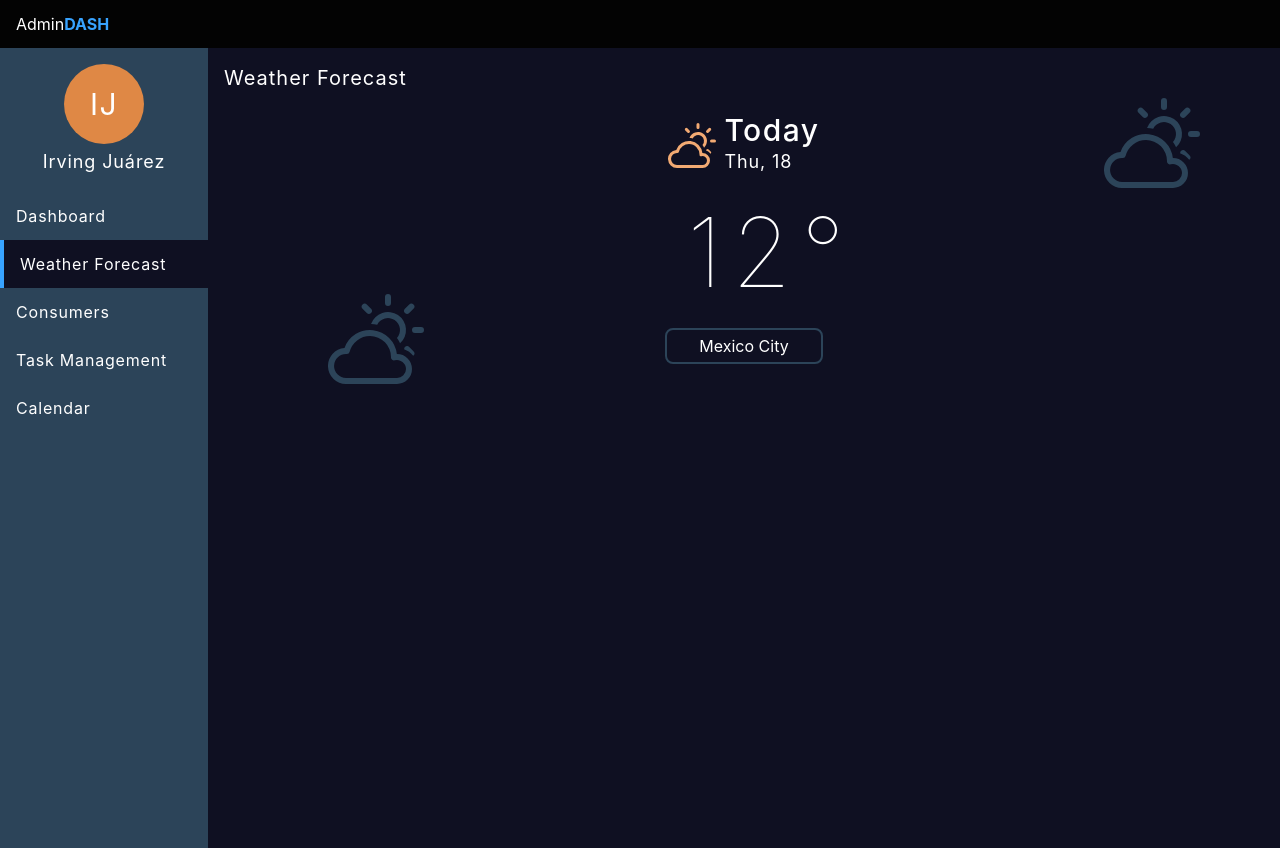
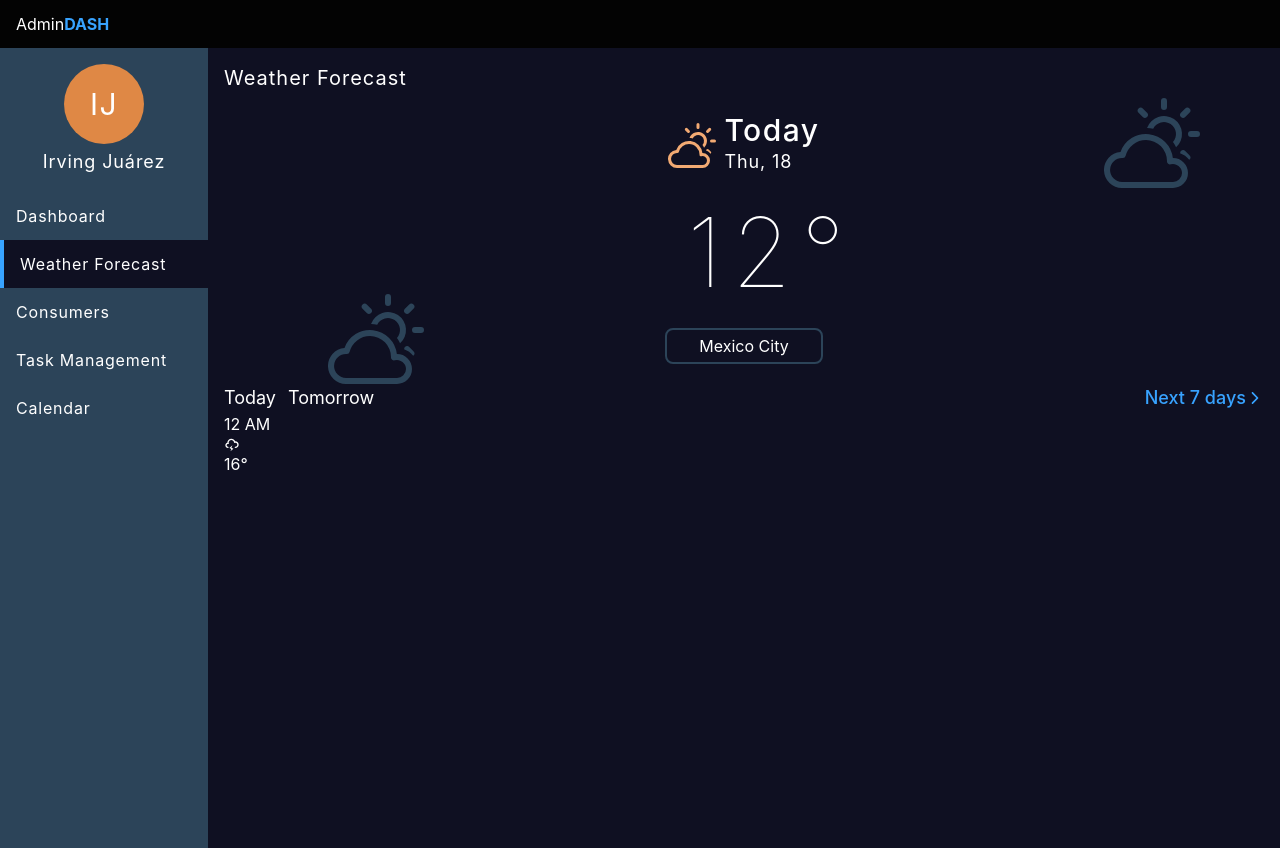
Before and after one commit to irvingvjuarez/admin-dash, a React (Vite) app: page /weather in a window 1280 px wide. Built offline with nearby package versions, Linux system fonts and the light colour scheme.

Commit message:
First maquetation of the OneDayForecast component

```diff
--- /dev/null
+++ b/src/components/OneDayForecast.tsx
@@ -0,0 +1,32 @@
+import { IoIosArrowForward } from "react-icons/io"
+import { TiWeatherStormy } from "react-icons/ti"
+
+const OneDayForecast: React.FC = (): JSX.Element => {
+  return(
+    <section>
+      <article className="w-full flex justify-between items-center">
+        <div className="flex items-center text-lg">
+          <h2 className="mr-3">
+            Today
+          </h2>
+          <h2>Tomorrow</h2>
+        </div>
+
+        <div className="flex items-center text-contrast-clear text-lg font-medium">
+          <h2>Next 7 days</h2>
+          <IoIosArrowForward />
+        </div>
+      </article>
+
+      <article>
+        <div>
+          <span>12 AM</span>
+          <TiWeatherStormy />
+          <span>16°</span>
+        </div>
+      </article>
+    </section>
+  )
+}
+
+export { OneDayForecast }
--- a/src/pages/WeatherForecast.tsx
+++ b/src/pages/WeatherForecast.tsx
@@ -1,4 +1,5 @@
 import { BsCloudSun } from "react-icons/bs"
+import { OneDayForecast } from "../components/OneDayForecast"
 
 const WeatherForecast: React.FC = (): JSX.Element => {
   return(
@@ -29,6 +30,7 @@ const WeatherForecast: React.FC = (): JSX.Element => {
         <BsCloudSun className="floating-icon top-0 right-0 -translate-x-1/2" />
       </section>
 
+      <OneDayForecast />
     </>
   )
 }
```
